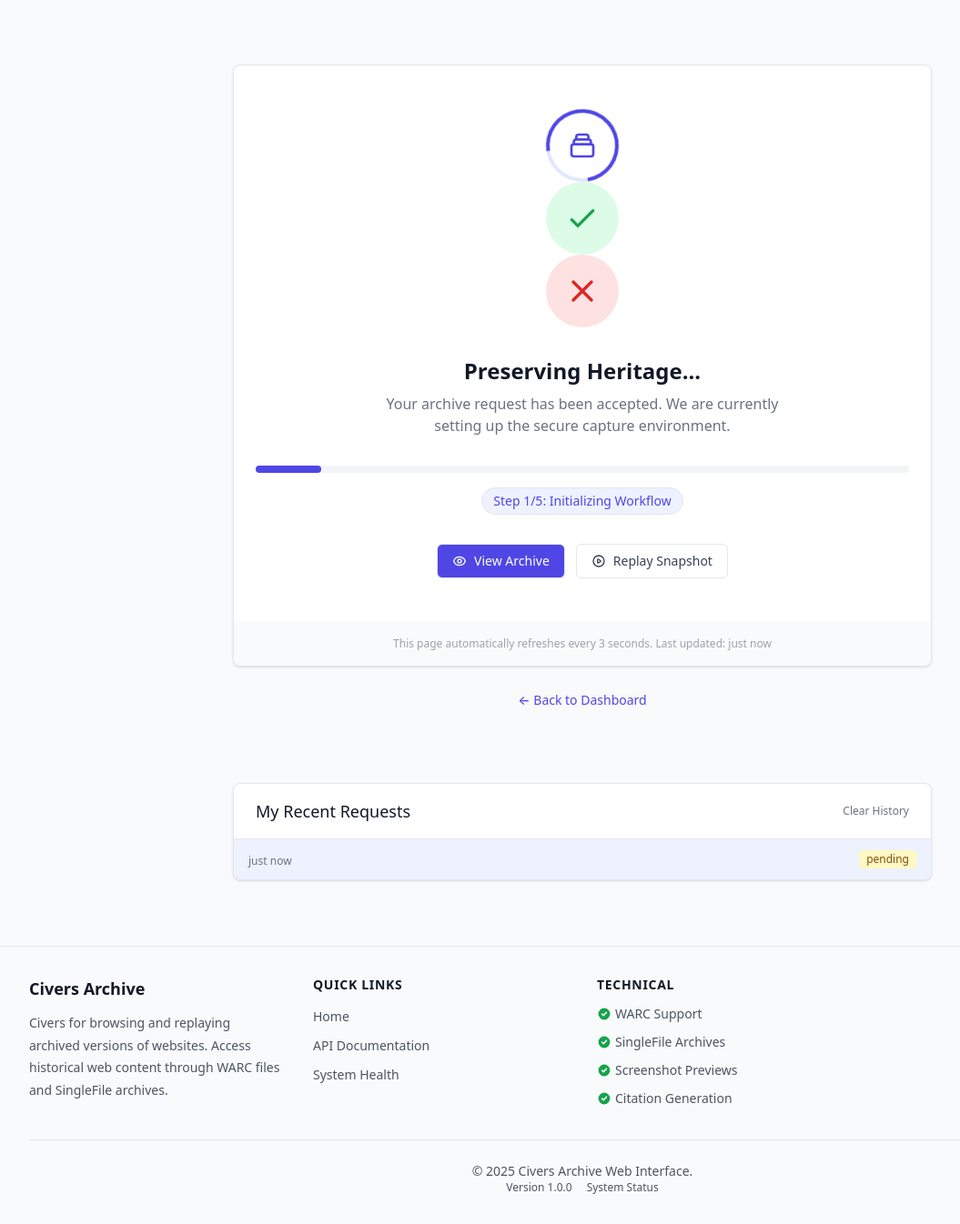
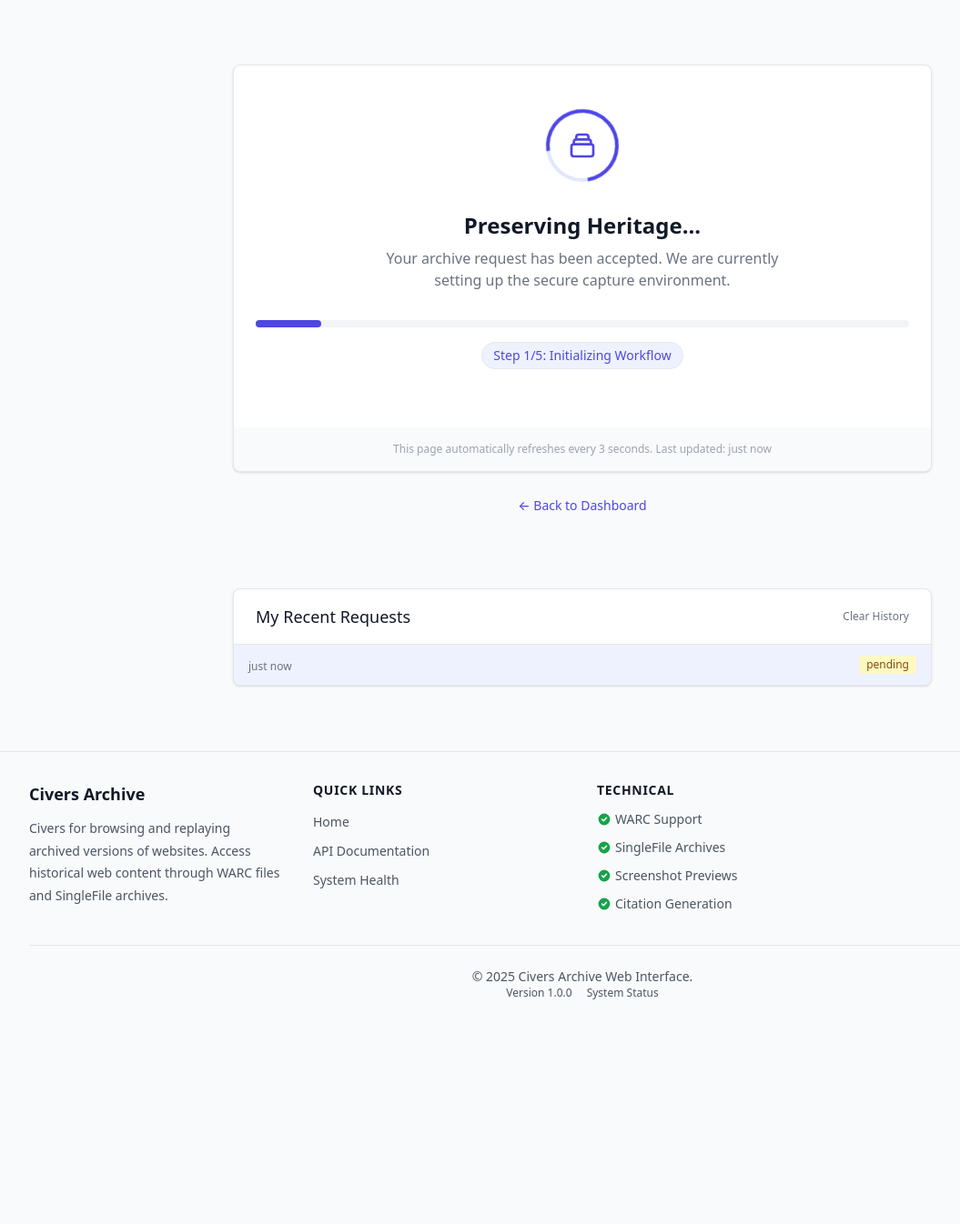
Before and after one commit to dainst/civers, a Python web app: template civers_archive_web_interface/templates/status.html in a window 1280 px wide. Shown: the part 157-1503 px from the top of the page at 91% size, without its empty margins (0-1055 px from the left). After the commit the page ends 1256 px from the top, so only its background shows below. Run offline with Jinja, Linux system fonts and the light colour scheme; the template is opened without the code that fills it, so the values that code supplies are empty.

Commit message:
fix success , failure icon appearance and more accurate progress steps display

```diff
--- a/civers_archive_web_interface/templates/status.html
+++ b/civers_archive_web_interface/templates/status.html
@@ -31,13 +31,13 @@
                 </div>
                 <!-- Success icon (hidden) -->
                 <div id="icon-success"
-                    class="hidden h-20 w-20 rounded-full bg-green-100 flex items-center justify-center">
+                    class="hidden h-20 w-20 rounded-full bg-green-100 items-center justify-center">
                     <svg class="h-10 w-10 text-green-600" fill="none" viewBox="0 0 24 24" stroke="currentColor">
                         <path stroke-linecap="round" stroke-linejoin="round" stroke-width="2" d="M5 13l4 4L19 7" />
                     </svg>
                 </div>
                 <!-- Error icon (hidden) -->
-                <div id="icon-error" class="hidden h-20 w-20 rounded-full bg-red-100 flex items-center justify-center">
+                <div id="icon-error" class="hidden h-20 w-20 rounded-full bg-red-100 items-center justify-center">
                     <svg class="h-10 w-10 text-red-600" fill="none" viewBox="0 0 24 24" stroke="currentColor">
                         <path stroke-linecap="round" stroke-linejoin="round" stroke-width="2"
                             d="M6 18L18 6M6 6l12 12" />
@@ -76,7 +76,7 @@
             </div>
 
             <!-- Success Actions (hidden by default) -->
-            <div id="success-actions" class="hidden w-full mt-4 flex flex-col sm:flex-row gap-3 justify-center">
+            <div id="success-actions" class="hidden w-full mt-4 flex-col sm:flex-row gap-3 justify-center">
                 <a id="view-archive-link" href="#"
                     class="inline-flex items-center justify-center px-4 py-2 border border-transparent text-sm font-medium rounded-md text-white bg-indigo-600 hover:bg-indigo-700">
                     <svg class="mr-2 h-4 w-4" fill="none" viewBox="0 0 24 24" stroke="currentColor">
@@ -134,15 +134,38 @@
         const STORAGE_KEY = 'civers_archive_requests';
         const MAX_STORED_REQUESTS = 20;
 
-        // Step definitions with progress percentages (current workflow: 2 steps)
-        const WORKFLOW_STEPS = {
-            'pending': { progress: 10, label: 'Step 1/3: Initializing Workflow' },
-            'in_progress': { progress: 25, label: 'Step 1/3: Processing...' },
-            'archive_generation': { progress: 50, label: 'Step 2/3: Generating Archive' },
-            'metadata_extraction': { progress: 80, label: 'Step 3/3: Extracting Metadata' },
-            'completed': { progress: 100, label: 'Complete!' },
-            'failed': { progress: 100, label: 'Failed' }
+        // Known workflow step sequences (must match workflows.yaml)
+        const WORKFLOW_DEFINITIONS = {
+            'archive_and_metadata_workflow': ['archive_generation', 'metadata_extraction'],
+            'archive_generation_only_workflow': ['archive_generation']
         };
+        const DEFAULT_WORKFLOW_STEPS = ['archive_generation'];
+
+        function getStepInfo(data) {
+            const status = data.status;
+            const workflowName = data.workflow_name;
+            const currentStep = data.current_step;
+            const completedSteps = data.completed_steps || [];
+
+            const steps = WORKFLOW_DEFINITIONS[workflowName] || DEFAULT_WORKFLOW_STEPS;
+            const total = steps.length;
+
+            if (status === 'completed') {
+                return { progress: 100, label: 'Complete!' };
+            }
+            if (status === 'failed') {
+                return { progress: 100, label: 'Failed' };
+            }
+            if (status === 'pending' || !currentStep) {
+                return { progress: 5, label: `Initializing Workflow...` };
+            }
+
+            // in_progress: step number = completed so far + 1
+            const stepNum = completedSteps.length + 1;
+            const stepLabel = currentStep.replace(/_/g, ' ').replace(/\b\w/g, c => c.toUpperCase());
+            const progress = Math.round((stepNum / (total + 1)) * 100); // +1 so last step doesn't hit 100% until done
+            return { progress, label: `Step ${stepNum}/${total}: ${stepLabel}` };
+        }
 
         // Save current request to localStorage
         function saveRequestToStorage() {
@@ -254,14 +277,8 @@
             // Update last update time
             document.getElementById('last-update').textContent = new Date().toLocaleTimeString();
 
-            // Determine progress and step label
-            // Priority: terminal status (completed/failed) > current_step > status
-            let stepInfo;
-            if (status === 'completed' || status === 'failed') {
-                stepInfo = WORKFLOW_STEPS[status];
-            } else {
-                stepInfo = WORKFLOW_STEPS[currentStep] || WORKFLOW_STEPS[status] || { progress: 20, label: `Processing: ${currentStep || status}` };
-            }
+            // Determine progress and step label dynamically from workflow definition
+            const stepInfo = getStepInfo(data);
 
             // Update progress bar
             document.getElementById('progress-bar').style.width = `${stepInfo.progress}%`;
@@ -304,7 +321,7 @@
             // Update icons
             document.getElementById('icon-loading').classList.add('hidden');
             document.getElementById('icon-success').classList.remove('hidden');
-            document.getElementById('icon-success').classList.add('flex');
+            document.getElementById('icon-success').style.display = 'flex';
 
             // Update title and message
             document.getElementById('status-title').textContent = 'Archive Complete!';
@@ -320,7 +337,7 @@
 
             // Show success actions
             if (snapshotId) {
-                document.getElementById('success-actions').classList.remove('hidden');
+                document.getElementById('success-actions').style.display = 'flex';
                 document.getElementById('replay-link').href = `/replay/${snapshotId}`;
 
                 // Use url_id from backend for archive page link
@@ -337,7 +354,7 @@
             // Update icons
             document.getElementById('icon-loading').classList.add('hidden');
             document.getElementById('icon-error').classList.remove('hidden');
-            document.getElementById('icon-error').classList.add('flex');
+            document.getElementById('icon-error').style.display = 'flex';
 
             // Update title and message
             document.getElementById('status-title').textContent = 'Archive Failed';
```
